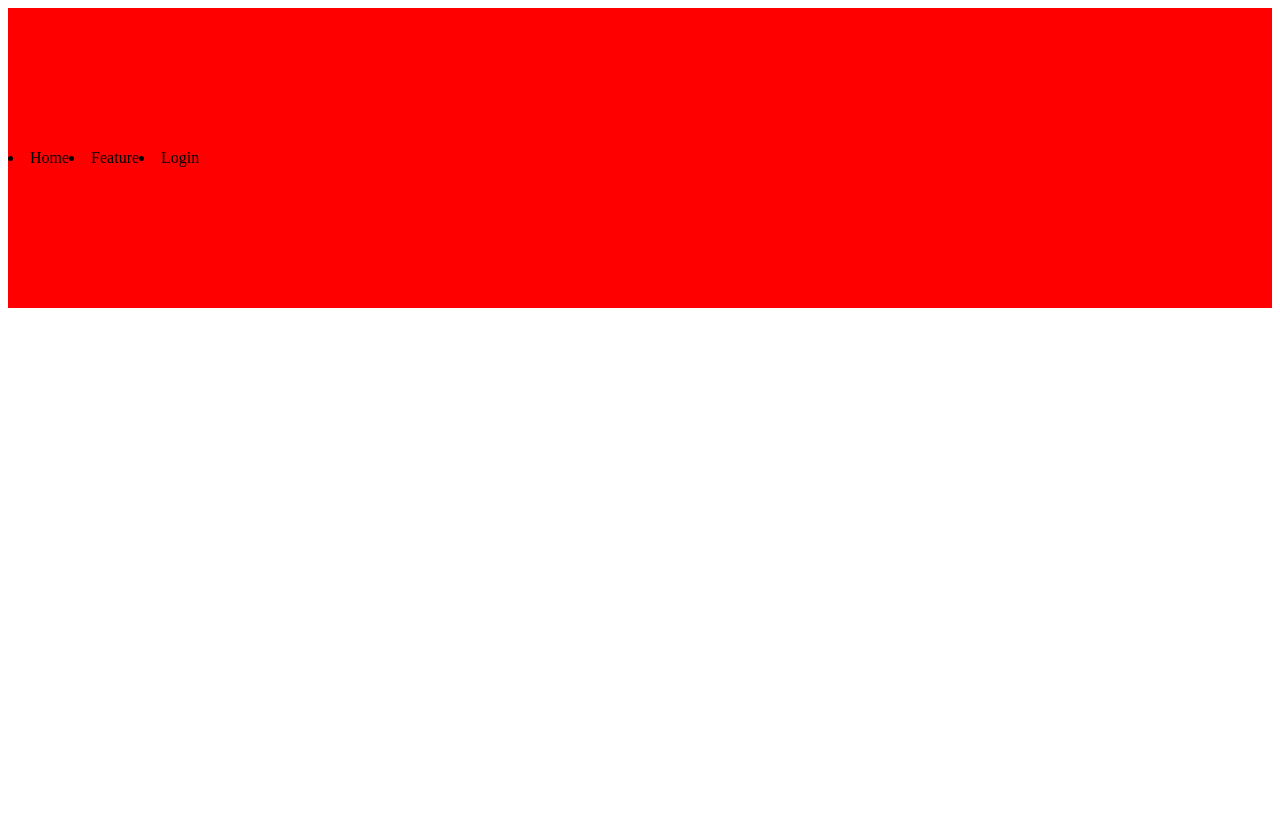
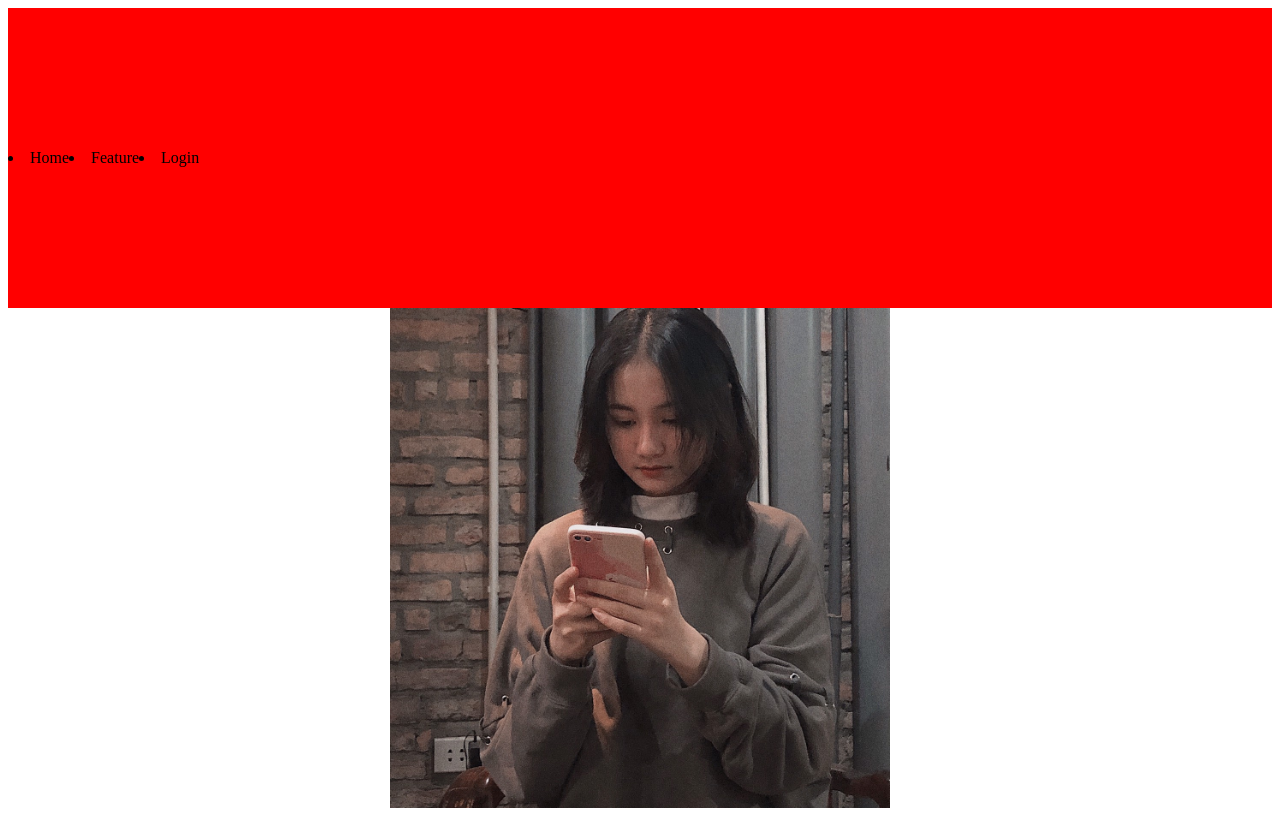
Before and after one commit to tans27/WebDemo1, a plain HTML site: page index.html in a window 1280 px wide. Drawn offline with Linux system fonts and the light colour scheme.

Commit message:
update image

```diff
--- a/index.css
+++ b/index.css
@@ -1,7 +1,19 @@
-.header{
+.header {
     display: flex;
     justify-self: space-between;
     align-items: center;
     height: 300px;
     background-color: red;
 }
+
+.main {
+    display: flex;
+    justify-content: center;
+    align-items: center;
+}
+
+.image img {
+    width: 500px;
+    height: 500px;
+    object-fit: cover;
+}
--- a/index.html
+++ b/index.html
@@ -14,6 +14,10 @@
         <li>Feature</li>
         <li>Login</li>
     </div>
-
+    <section class="main">
+        <div class="image">
+            <img src="./images/34eb9b1bef10274e7e01.jpg" alt="">
+        </div>
+    </section>
 </body>
 </html>
```
Also changed, not shown: images/34eb9b1bef10274e7e01.jpg (added).
